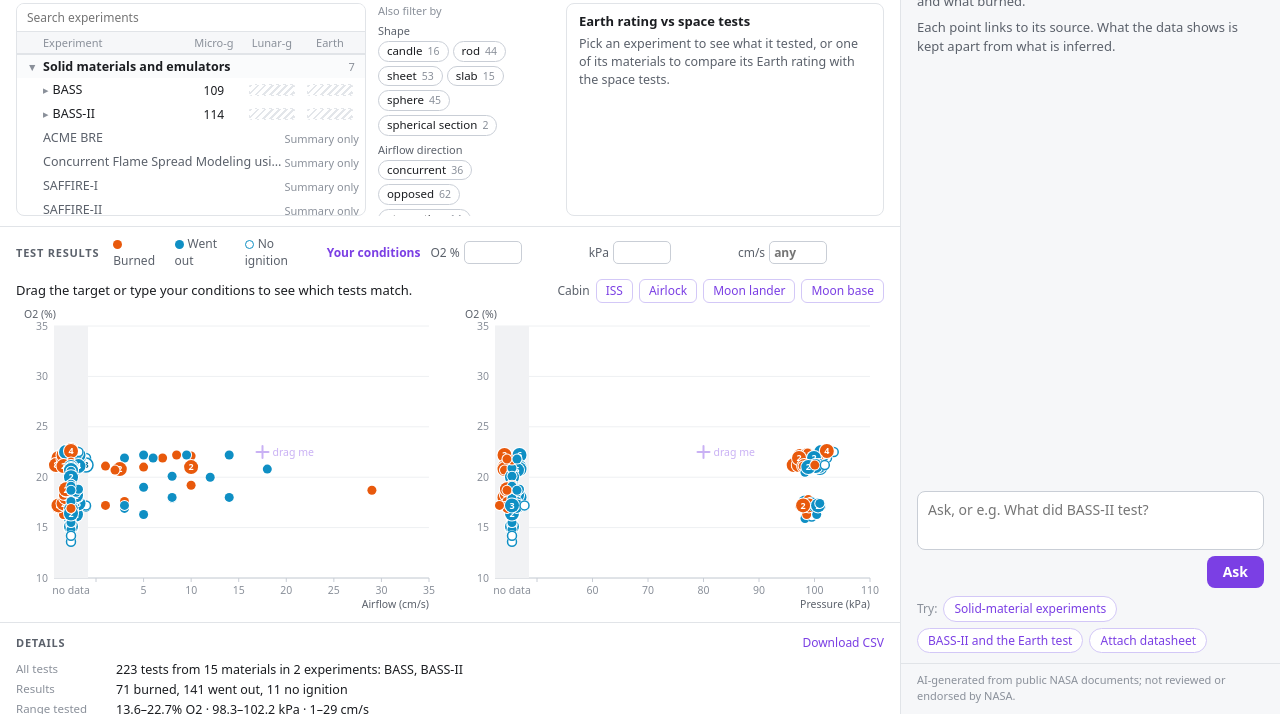
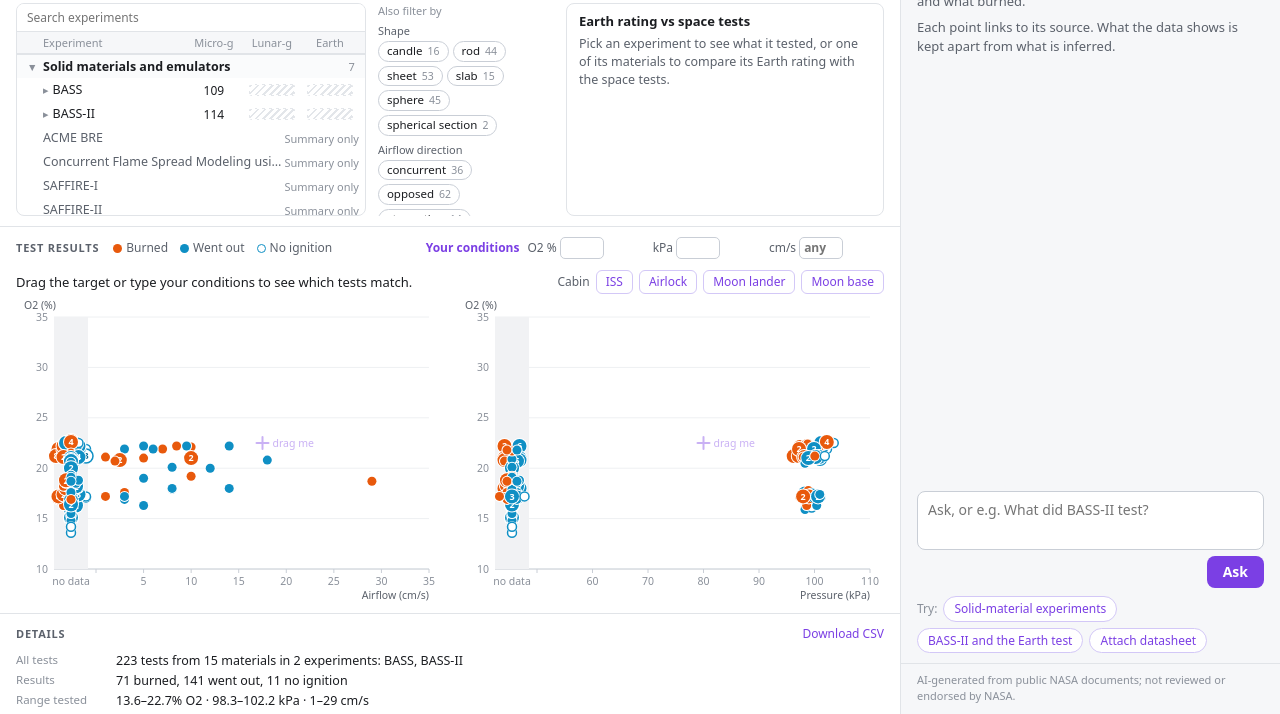
Before and after one commit to Guiller81/flame-atlas, a plain HTML site: page app/index.html in a window 1280 px wide. Shown: the part 86-800 px from the top of the page. Drawn offline with Linux system fonts and the light colour scheme.

Commit message:
Conditions: compact number boxes
Co-Authored-By: Claude Fable 5.2 <noreply@anthropic.com>

```diff
--- a/app/style.css
+++ b/app/style.css
@@ -719,3 +719,11 @@ table.tests td { padding: 2px 10px 2px 0; border-top: 1px solid #f0f1f3; }
   .panel.details { flex: 1 1 156px; height: auto; min-height: 156px; max-height: 300px; }
 }
 .results-row + .results-row { margin-top: 8px; }
+
+/* Compact condition boxes: no spinner arrows, just the number */
+.cond input { width: 44px; padding: 1px 4px; -moz-appearance: textfield; appearance: textfield; }
+.cond input::-webkit-outer-spin-button, .cond input::-webkit-inner-spin-button { margin: 0; -webkit-appearance: none; }
+.cond input.win { width: 30px; margin-left: 1px; }
+.conds { gap: 8px; }
+.cond { gap: 3px; }
+@media (max-width: 899px) { .cond input { width: 60px; } .cond input.win { width: 44px; } }
```
